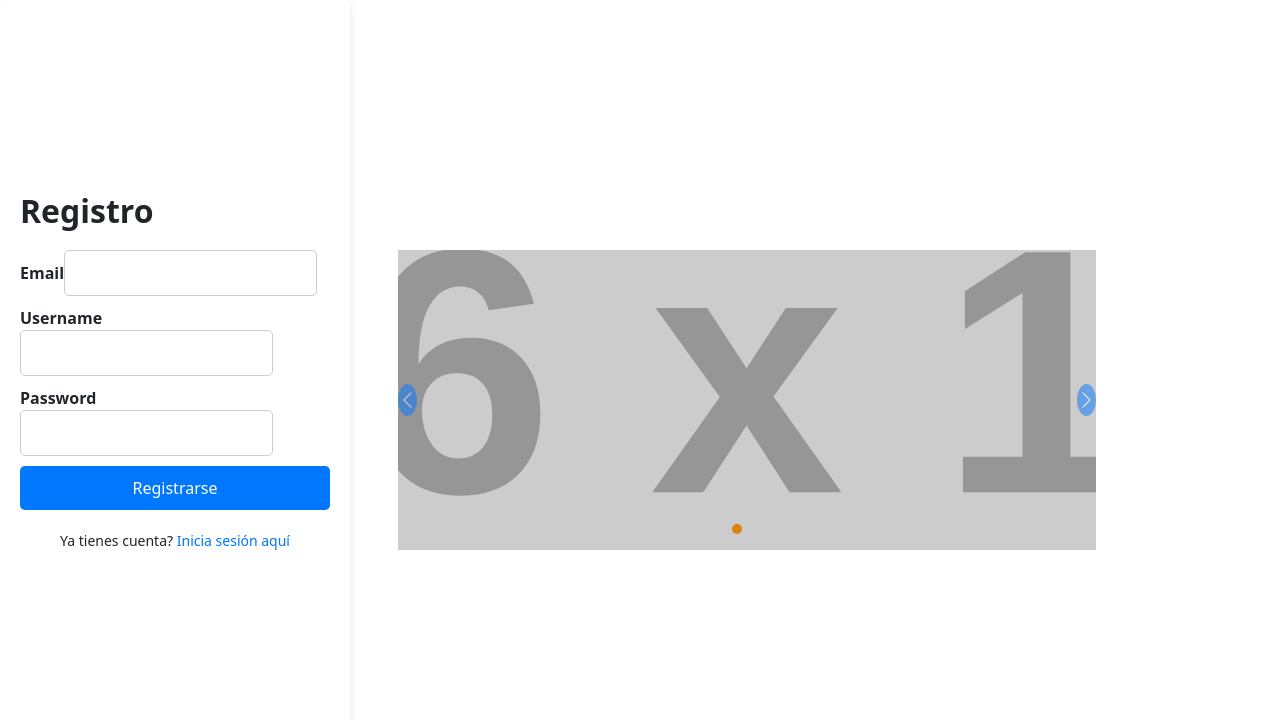
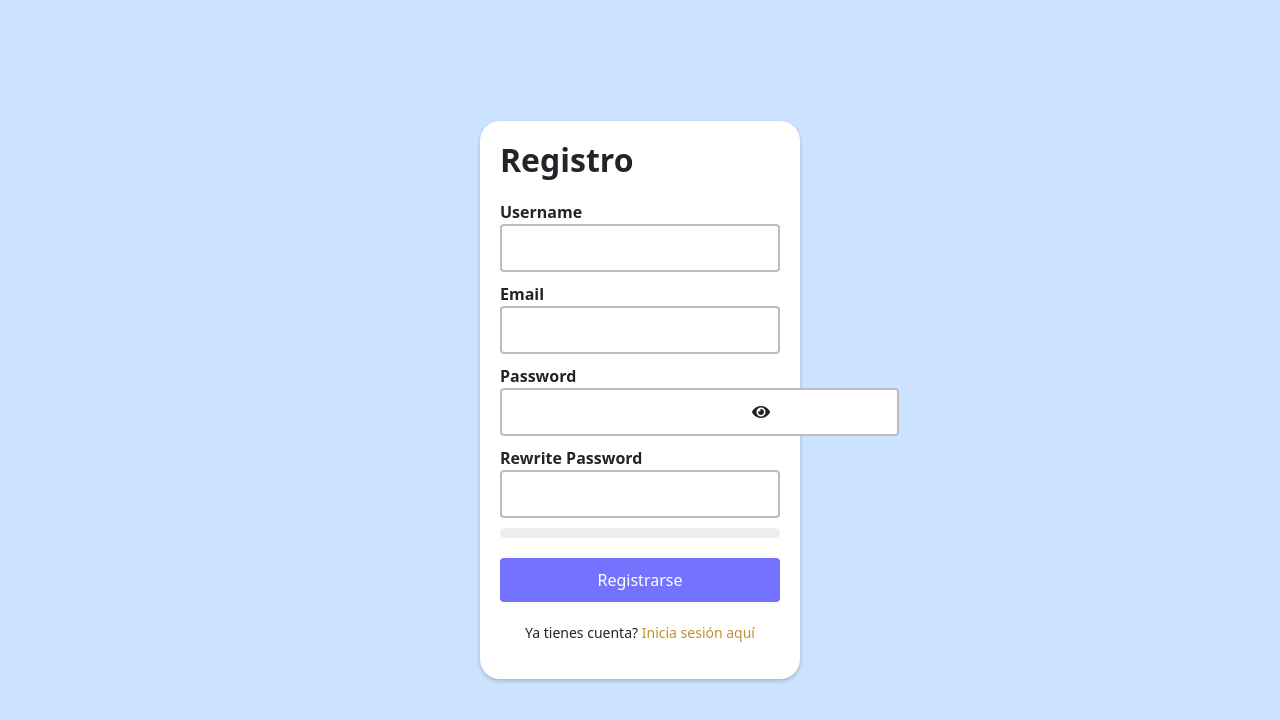
Before and after one commit to DogeDrake/Articulinary-, a Vue app: page /register in a window 1280 px wide. Shown: the top 720 px of the page. Built offline with nearby package versions, Linux system fonts and the light colour scheme.

Commit message:
Visual Create Account + Login

```diff
--- a/index.html
+++ b/index.html
@@ -5,7 +5,7 @@
     <link rel="icon" href="/favicon.ico">
     <meta name="viewport" content="width=device-width, initial-scale=1.0">
     <link rel="stylesheet" href="https://cdnjs.cloudflare.com/ajax/libs/font-awesome/5.15.3/css/all.min.css">
-    <title>Vite App</title>
+    <title>Articulinary!</title>
   </head>
   <body>
     <div id="app"></div>
--- a/src/components/Login.vue
+++ b/src/components/Login.vue
@@ -14,33 +14,6 @@
                 <button @click.prevent="login">Log In</button>
             </form>
             <p>No tienes cuenta? <router-link to="/register">Regístrate aquí</router-link></p>
-        </div>
-
-        <div id="carouselExampleIndicators" class="carousel slide" data-ride="carousel">
-            <ol class="carousel-indicators">
-                <li data-target="#carouselExampleIndicators" data-slide-to="0" class="active"></li>
-                <li data-target="#carouselExampleIndicators" data-slide-to="1"></li>
-                <li data-target="#carouselExampleIndicators" data-slide-to="2"></li>
-            </ol>
-            <div class="carousel-inner">
-                <div class="carousel-item active">
-                    <img class="d-block w-100" src="https://loremflickr.com/320/240" alt="First slide">
-                </div>
-                <div class="carousel-item">
-                    <img class="d-block w-100" src="https://loremflickr.com/320/240/dog" alt="Second slide">
-                </div>
-                <div class="carousel-item">
-                    <img class="d-block w-100" src="https://loremflickr.com/320/240/paris" alt="Third slide">
-                </div>
-            </div>
-            <a class="carousel-control-prev" href="#carouselExampleIndicators" role="button" data-slide="prev">
-                <span class="carousel-control-prev-icon" aria-hidden="true"></span>
-                <span class="sr-only">Previous</span>
-            </a>
-            <a class="carousel-control-next" href="#carouselExampleIndicators" role="button" data-slide="next">
-                <span class="carousel-control-next-icon" aria-hidden="true"></span>
-                <span class="sr-only">Next</span>
-            </a>
         </div>
     </div>
 </template>
@@ -87,7 +60,7 @@ export default {
                 console.log(correo + contrasena)
                 let usuarioEncontrado = false;
                 this.users.forEach(user => {
-                    if (user.username === correo && user.password === contrasena) {
+                    if ((user.username === correo || user.email === correo) && user.password === contrasena) {
                         usuarioEncontrado = true;
                         UserIdLogin = user.id
                         console.log(usuarioEncontrado)
@@ -111,22 +84,31 @@ export default {
 
 
 <style>
+
+
 .login-container {
     display: flex;
+    justify-content: center;
+    align-items: center;
     height: 100vh;
     overflow-y: hidden;
-    background-color: #F7F7F7;
+    background-color: #ffd0cb;
+
+
 }
 
 .login-form {
-    flex: 1;
     display: flex;
     flex-direction: column;
-    align-items: flex-start;
+    align-items: center;
     justify-content: center;
     padding: 2rem;
     width: 25%;
+    background-color: white;
+    box-shadow: 0 2px 4px rgba(0, 0, 0, 0.2);
+    border-radius: 20px;
 }
+
 
 .login-form h2 {
     margin-bottom: 1rem;
@@ -182,41 +164,4 @@ export default {
     color: #c18e2e;
     text-decoration: underline;
 }
-
-.carousel {
-    width: 75%;
-    margin: auto;
-    margin-left: 3rem;
-}
-
-.carousel-indicators li {
-    background-color: #BDBDBD;
-    border: none;
-    width: 10px;
-    height: 10px;
-    border-radius: 50%;
-}
-
-.carousel-indicators li.active {
-    background-color: #db8310;
-}
-
-.carousel-control-prev,
-.carousel-control-next {
-    width: 5%;
-}
-
-.carousel-control-prev-icon,
-.carousel-control-next-icon {
-    background-color: #d68316;
-    border-radius: 50%;
-}
-
-.carousel-control-prev-icon {
-    margin-right: 1rem;
-}
-
-.carousel-control-next-icon {
-    margin-left: 1rem;
-}
 </style>
--- a/src/components/Register.vue
+++ b/src/components/Register.vue
@@ -3,49 +3,34 @@
         <div class="register-form">
             <h2>Registro</h2>
             <form>
-                <div>
+                <div class="form-group">
+                    <label for="username">Username</label>
+                    <input type="text" id="username" v-model="username" />
+                </div>
+                <div class="form-group">
                     <label for="email">Email</label>
-                    <input type="email" id="email" v-model="email">
+                    <input type="email" id="email" v-model="email" />
                 </div>
-                <div>
-                    <label for="username">Username</label>
-                    <input type="text" id="username" v-model="username">
+                <div class="form-group">
+                    <label for="password">Password</label>
+                    <div class="password-input">
+                        <input id="password" v-model="password" :type="showPassword ? 'text' : 'password'" />
+                        <span class="password-toggle" @click="togglePasswordVisibility">
+                            <i class="fas" :class="showPassword ? 'fa-eye-slash' : 'fa-eye'"></i>
+                        </span>
+                    </div>
                 </div>
-                <div>
-                    <label for="password">Password</label>
-                    <input type="password" id="password" v-model="password">
+                <div class="form-group">
+                    <label for="rewrite-password">Rewrite Password</label>
+                    <input type="password" id="rewrite-password" v-model="rewritePassword" />
+                </div>
+                <div class="password-strength-meter">
+                    <div class="strength-bar" :style="{ width: passwordStrength + '%' }" :data-strength="passwordStrength">
+                    </div>
                 </div>
                 <button @click.prevent="register">Registrarse</button>
             </form>
             <p>Ya tienes cuenta? <router-link to="/login">Inicia sesión aquí</router-link></p>
-        </div>
-        <div class="register-carousel">
-            <div id="carouselExampleIndicators" class="carousel slide" data-ride="carousel">
-                <ol class="carousel-indicators">
-                    <li data-target="#carouselExampleIndicators" data-slide-to="0" class="active"></li>
-                    <li data-target="#carouselExampleIndicators" data-slide-to="1"></li>
-                    <li data-target="#carouselExampleIndicators" data-slide-to="2"></li>
-                </ol>
-                <div class="carousel-inner">
-                    <div class="carousel-item active">
-                        <img class="d-block w-100" src="https://dummyimage.com/16:9x1080/" alt="First slide">
-                    </div>
-                    <div class="carousel-item">
-                        <img class="d-block w-100" src="https://loremflickr.com/320/240/dog" alt="Second slide">
-                    </div>
-                    <div class="carousel-item">
-                        <img class="d-block w-100" src="https://loremflickr.com/320/240/paris" alt="Third slide">
-                    </div>
-                </div>
-                <a class="carousel-control-prev" href="#carouselExampleIndicators" role="button" data-slide="prev">
-                    <span class="carousel-control-prev-icon" aria-hidden="true"></span>
-                    <span class="sr-only">Previous</span>
-                </a>
-                <a class="carousel-control-next" href="#carouselExampleIndicators" role="button" data-slide="next">
-                    <span class="carousel-control-next-icon" aria-hidden="true"></span>
-                    <span class="sr-only">Next</span>
-                </a>
-            </div>
         </div>
     </div>
 </template>
@@ -56,11 +41,29 @@ export default {
     data() {
         return {
             username: '',
-            email: ''
+            email: '',
+            password: '',
+            rewritePassword: '',
+            showPassword: false
+        }
+    },
+    computed: {
+        passwordStrength() {
+            return this.calculatePasswordStrength(this.password);
         }
     },
     methods: {
         register() {
+            if (this.password !== this.rewritePassword) {
+                alert("Las contraseñas no coinciden.");
+                return;
+            }
+
+            if (!this.isPasswordValid(this.password)) {
+                alert("La contraseña debe tener al menos una mayúscula, una minúscula, un número y ser de al menos 8 caracteres.");
+                return;
+            }
+
             const data = {
                 username: this.username,
                 email: this.email,
@@ -71,43 +74,60 @@ export default {
             axios.post('http://localhost:1337/api/Users', data)
                 .then(response => {
                     console.log(response.data);
-                    this.$router.push({ name: 'Login' })
+                    this.$router.push({ name: 'Login' });
                     // Aquí puedes agregar la redirección a la pantalla de Login si el registro es exitoso
                 })
                 .catch(error => {
                     console.log(error.response.data);
                 });
+        },
+        isPasswordValid(password) {
+            const passwordRegex = /^(?=.*[a-z])(?=.*[A-Z])(?=.*\d).{8,}$/;
+            return passwordRegex.test(password);
+        },
+        calculatePasswordStrength(password) {
+            let strength = 0;
+            if (password.match(/[a-z]/)) {
+                strength +=
+                    25;
+            }
+            if (password.match(/[A-Z]/)) {
+                strength += 25;
+            }
+            if (password.match(/\d/)) {
+                strength += 25;
+            }
+            if (password.length >= 8) {
+                strength += 25;
+            }
+            return strength;
+        },
+        togglePasswordVisibility() {
+            this.showPassword = !this.showPassword;
         }
     }
 }
-
 </script>
-
-
 <style>
 .register-container {
     display: flex;
     align-items: center;
+    justify-content: center;
     height: 100vh;
+    background-color: #cbe3ff;
 }
 
 .register-form {
-    flex: 1;
     padding: 20px;
-    background-color: #fff;
-    border-radius: 5px;
-    box-shadow: 0px 2px 8px rgba(0, 0, 0, 0.1);
+    background-color: white;
+    border-radius: 20px;
+    box-shadow: 0 2px 4px rgba(0, 0, 0, 0.2);
     width: 25%;
-    margin: 0 auto;
-    height: 100%;
-    padding-top: 15%;
 }
-
-
 
 .register-form h2 {
     font-size: 2rem;
-    font-weight: bold;
+    font-weight: 700;
     margin-bottom: 20px;
 }
 
@@ -117,30 +137,35 @@ export default {
     gap: 10px;
 }
 
+.register-form .form-group {
+    display: flex;
+    flex-direction: column;
+}
+
 .register-form label {
-    font-weight: bold;
+    font-weight: 700;
 }
 
 .register-form input {
     padding: 10px;
-    border-radius: 5px;
-    border: 1px solid #ccc;
+    border-radius: 4px;
+    border: 2px solid #bdbdbd;
     font-size: 16px;
 }
 
 .register-form button {
-    background-color: #0077FF;
+    background-color: rgb(115, 115, 255);
     color: white;
     padding: 10px 20px;
     border: none;
-    border-radius: 5px;
+    border-radius: 4px;
     font-size: 16px;
     cursor: pointer;
     transition: background-color 0.3s ease;
 }
 
 .register-form button:hover {
-    background-color: #005FE6;
+    background-color: blue;
 }
 
 .register-form p {
@@ -150,7 +175,7 @@ export default {
 }
 
 .register-form p a {
-    color: #0077FF;
+    color: #c18e2e;
     text-decoration: none;
 }
 
@@ -158,38 +183,56 @@ export default {
     text-decoration: underline;
 }
 
-.register-carousel {
-    flex: 3;
-    width: 75%;
+.password-strength-meter {
+    width: 100%;
+    height: 10px;
+    background-color: #eee;
+    border-radius: 5px;
+    margin-bottom: 10px;
 }
 
-.carousel-item img {
-    height: 300px;
-    object-fit: cover;
+.strength-bar {
+    height:
+        100%;
+    border-radius: 5px;
+    transition: width 0.3s ease;
 }
 
-.carousel-control-prev-icon,
-.carousel-control-next-icon {
-    background-color: #0077FF;
-    border-radius: 50%;
-    padding: 5px;
-    color: white;
-    transition: background-color 0.3s ease;
+/* Colors for password strength levels */
+.strength-bar {
+    background-color: #ff4d4d;
 }
 
-.carousel-control-prev-icon:hover,
-.carousel-control-next-icon:hover {
-    background-color: #005FE6;
+.strength-bar[data-strength="25"] {
+    background-color: #ff4d4d;
 }
 
-.carousel-indicators li {
-    background-color: #ccc;
-    border-radius: 50%;
-    width: 10px;
-    height: 10px;
+.strength-bar[data-strength="50"] {
+    background-color: #ffcc66;
 }
 
-.carousel-indicators .active {
-    background-color: #0077FF;
+.strength-bar[data-strength="75"] {
+    background-color: #66ccff;
+}
+
+.strength-bar[data-strength="100"] {
+    background-color: #66ff66;
+}
+
+.password-input {
+    position: relative;
+}
+
+.password-input input {
+    padding-right: 55%;
+    /* Ajusta el espacio para el ícono */
+}
+
+.password-toggle {
+    position: absolute;
+    top: 50%;
+    right: 10px;
+    transform: translateY(-50%);
+    cursor: pointer;
 }
 </style>
```
